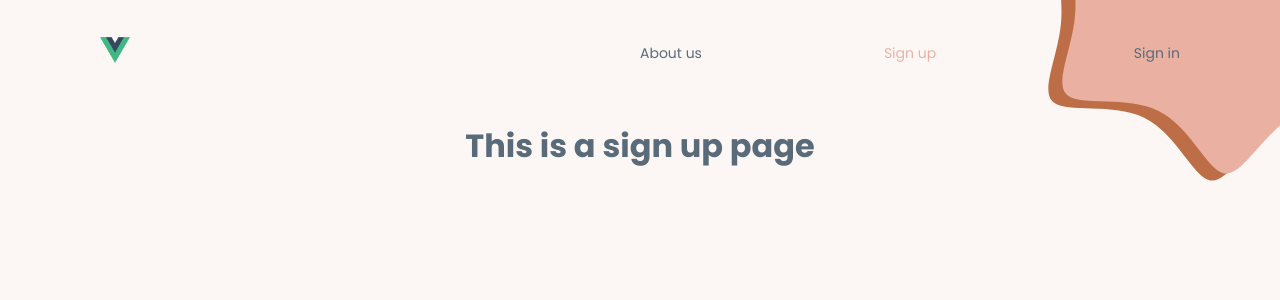
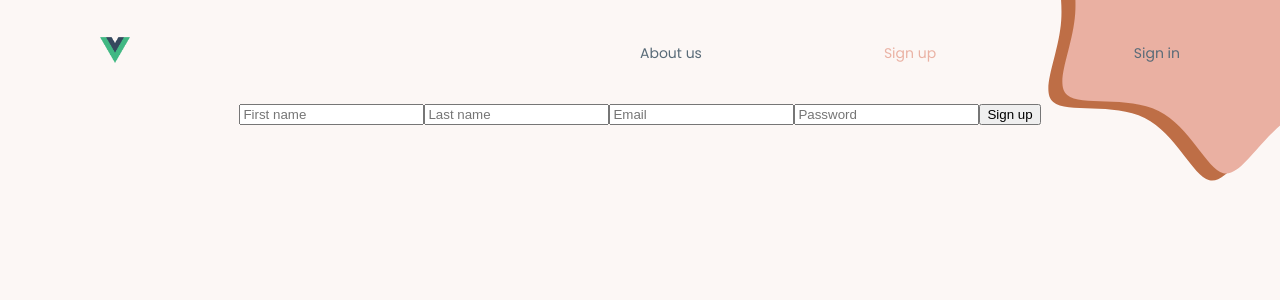
Before and after one commit to zawropati/keepUp, a Vue app in the folder frontend/: page /signup in a window 1280 px wide. Shown: the top 300 px of the page. Built offline with nearby package versions, Linux system fonts and the light colour scheme.

Commit message:
addedsignup form

```diff
--- a/frontend/src/pages/Signup.vue
+++ b/frontend/src/pages/Signup.vue
@@ -1,9 +1,47 @@
 <template>
-  <div class="signup">
-    <h1>This is a sign up page
-      <span v-if="$root.serverStuff">
-        {{ $root.serverStuff.test }}
-      </span>
-    </h1>
+  <div class="signup" v-if="!submitted">
+    <input type="text" id="firstName" v-model="firstName" placeholder="First name">
+    <input type="text" id="lastName" v-model="lastName" placeholder="Last name">
+    <input type="text" id="email" v-model="email" placeholder="Email">
+    <input type="password" id="userPassword" v-model="userPassword" placeholder="Password">
+    <button @click="signUpUser">Sign up</button>
+  </div>
+  <div v-else>
+
   </div>
 </template>
+
+<script>
+export default {
+  data(){
+    return {
+      email: '',
+      userPassword: '',
+      firstName: '',
+      lastName:'',
+      submitted: false
+    }
+  },
+  methods: {
+    signUpUser(){
+      let formData = new FormData()
+      formData.append('firstName', this.firstName)
+      formData.append('lastName', this.lastName)
+      formData.append('email', this.email)
+      formData.append('userPassword', this.userPassword)
+      fetch('http://localhost:8080/friends/backend/api/api-signup.php', {
+        method: 'POST',
+        body: formData
+      })
+      .then(res => res.json())
+      .then(json => {
+        this.submitted=true
+        console.log(json)
+      }).catch(error => {
+
+        console.log(error)
+      })
+    }
+  },
+}
+</script>
```
